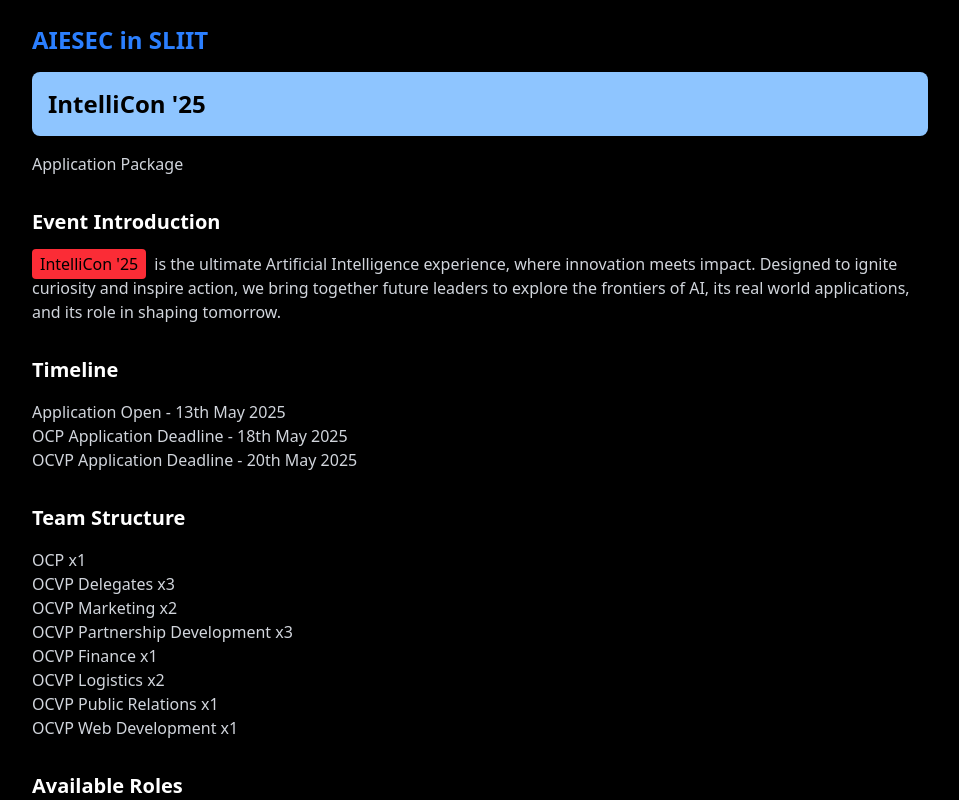
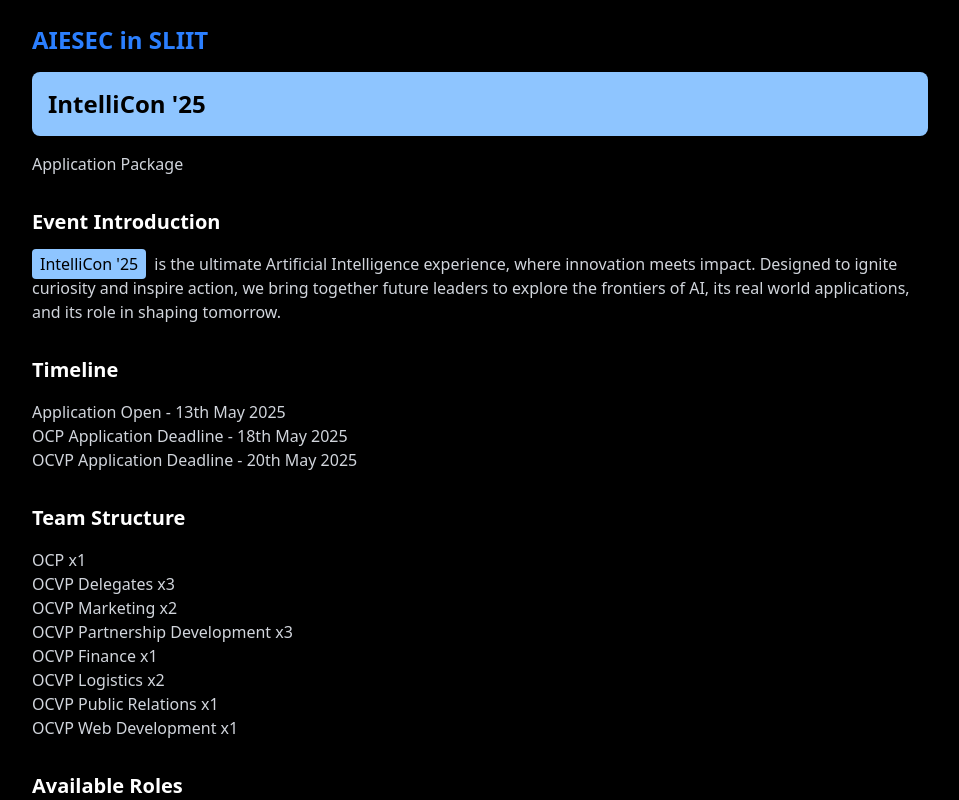
Before and after one commit to Tanury/intellicon, a React (Vite) app: page / in a window 1280 px wide. Shown: the top 800 px of the page, without its empty margins (160-1119 px from the left). Built offline with nearby package versions, Linux system fonts and the light colour scheme.

Commit message:
Fixed color issue in buttons

```diff
--- a/src/App.jsx
+++ b/src/App.jsx
@@ -44,7 +44,7 @@
         <section className="mb-8 ">
           <h2 className="text-xl font-bold mb-4">Event Introduction</h2>
           <p className="text-gray-300">
-            <span className="bg-red-500 text-black px-2 py-1 rounded mr-2">IntelliCon '25</span>
+            <span className="bg-blue-300 text-black px-2 py-1 rounded mr-2">IntelliCon '25</span>
             is the ultimate Artificial Intelligence experience, where innovation meets impact. Designed to ignite curiosity and inspire action, we bring together future leaders to explore the frontiers of AI, its real world applications, and its role in shaping tomorrow.
 
           </p>
```
